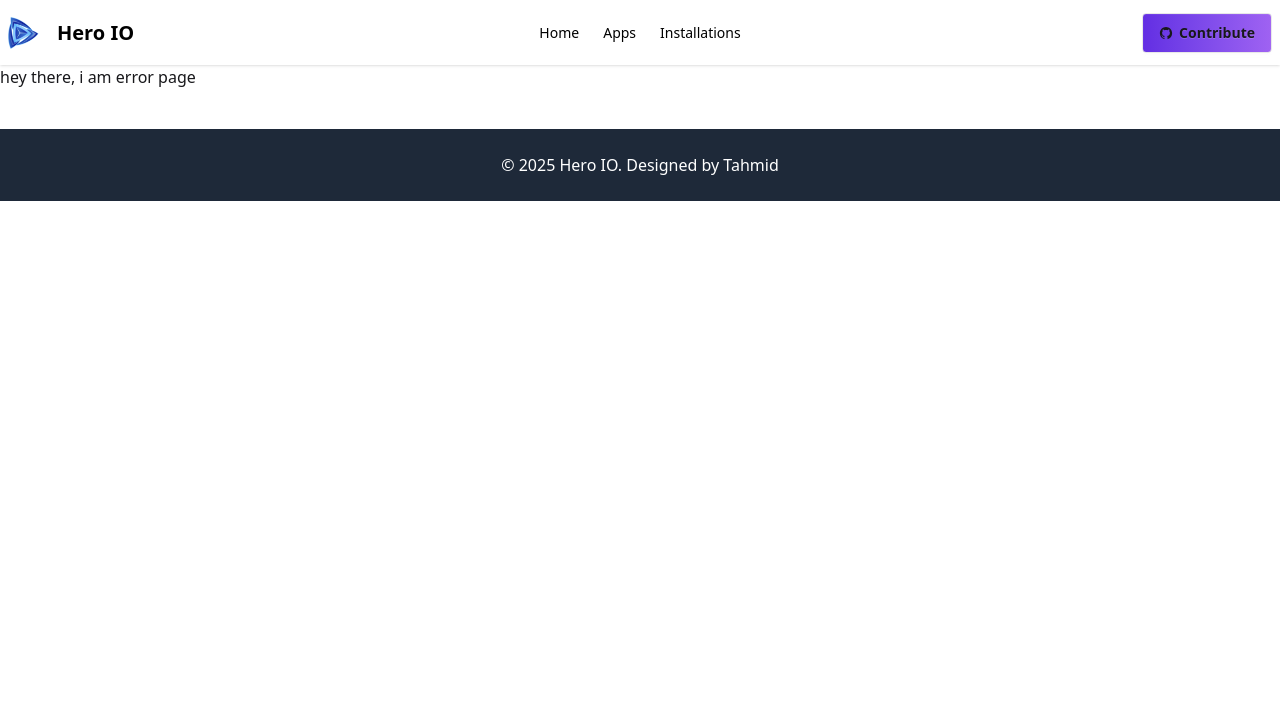
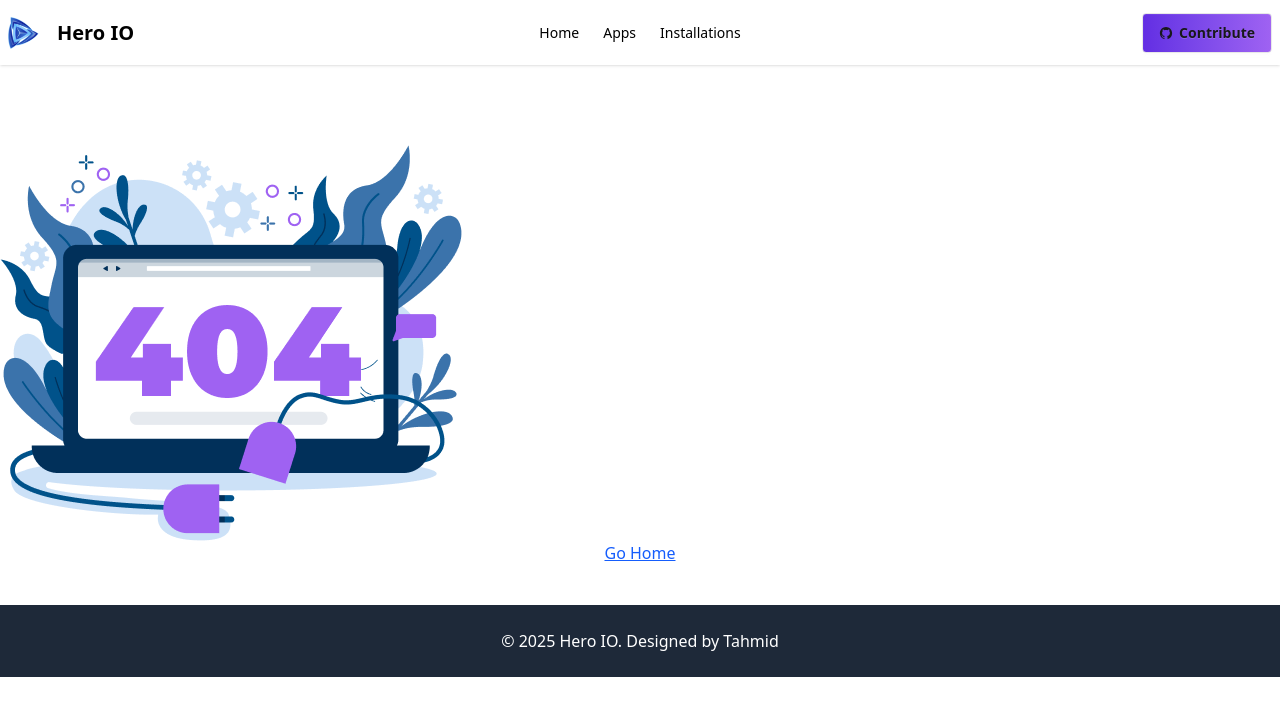
Before and after one commit to Tahmid201/hero_apps, a React (Vite) app: page /Installs in a window 1280 px wide. Shown: the top 716 px of the page. Built offline with nearby package versions, Linux system fonts and the light colour scheme.

Commit message:
second commit

```diff
--- a/src/Pages/ErrorPages/ErrorPages.jsx
+++ b/src/Pages/ErrorPages/ErrorPages.jsx
@@ -1,11 +1,13 @@
-import React from 'react';
-
-const ErrorPages = () => {
-    return (
-        <div>
-            <h1>hey there, i am error page</h1>
-        </div>
-    );
-};
-
-export default ErrorPages;
+import React from "react";
+import { Link } from "react-router-dom";
+import heroImage from "../../assets/error404.png"
+export default function ErrorPage() {
+  return (
+    <div className="text-center mt-20">
+      <img src={heroImage} alt="" />
+      <Link to="/" className="text-blue-600 underline">
+        Go Home
+      </Link>
+    </div>
+  );
+}
```
